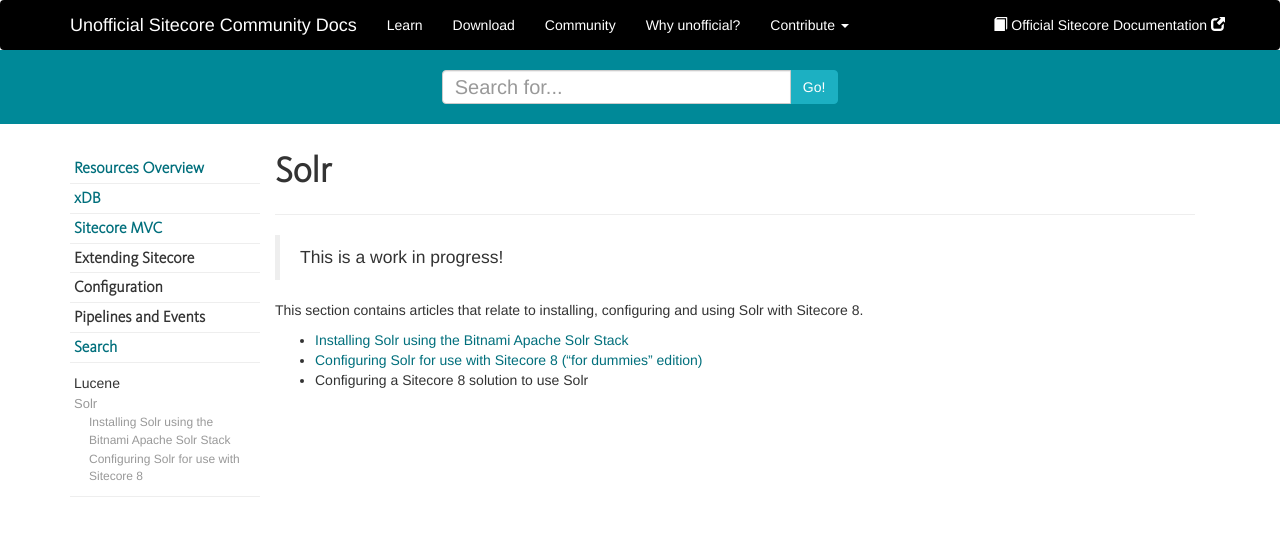
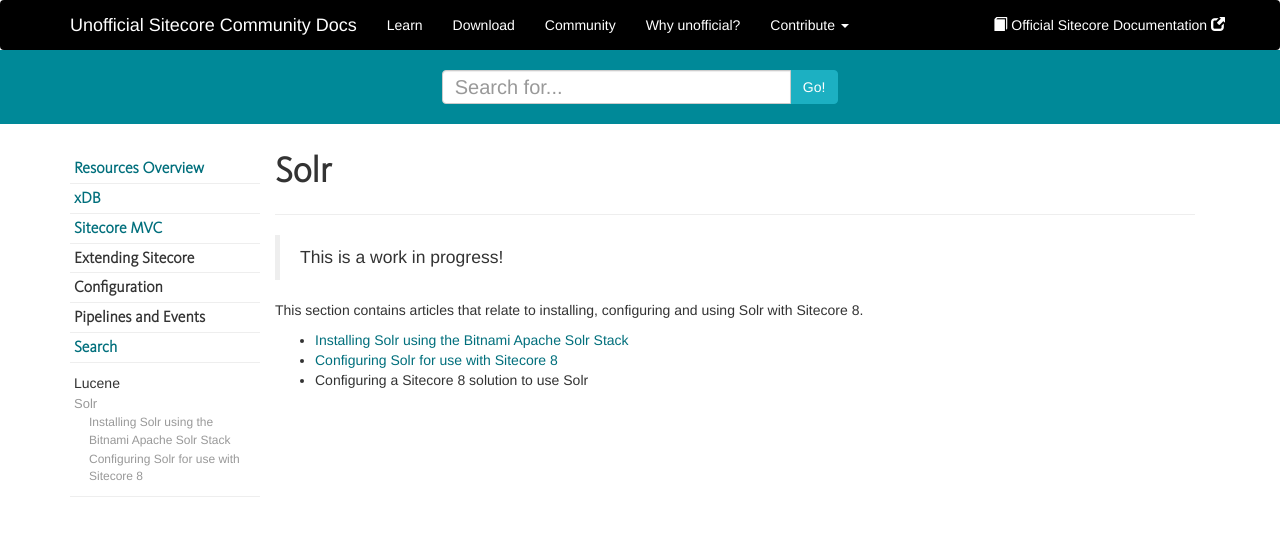
Before and after one commit to Sitecore-Community/docs, a Jekyll site: the page built from search/solr/index.md, in a window 1280 px wide. Shown: the top 536 px of the page. Built offline with Jekyll 4.4.1, drawn with Linux system fonts in a browser that asks for light colours; nearby versions of some CDN libraries; a script that is not in the unit is left out; comment, search, counter and statistics services are not loaded.

Commit message:
formatting

```diff
--- a/search/solr/index.md
+++ b/search/solr/index.md
@@ -9,5 +9,5 @@
 This section contains articles that relate to installing, configuring and using Solr with Sitecore 8.
 
  * [Installing Solr using the Bitnami Apache Solr Stack](installing-solr-using-the-bitnami-apache-solr-stack/)
- * [Configuring Solr for use with Sitecore 8 ("for dummies" edition)](Configuring-Solr-for-use-with-Sitecore-8/)
+ * [Configuring Solr for use with Sitecore 8](Configuring-Solr-for-use-with-Sitecore-8/)
  * Configuring a Sitecore 8 solution to use Solr
```
